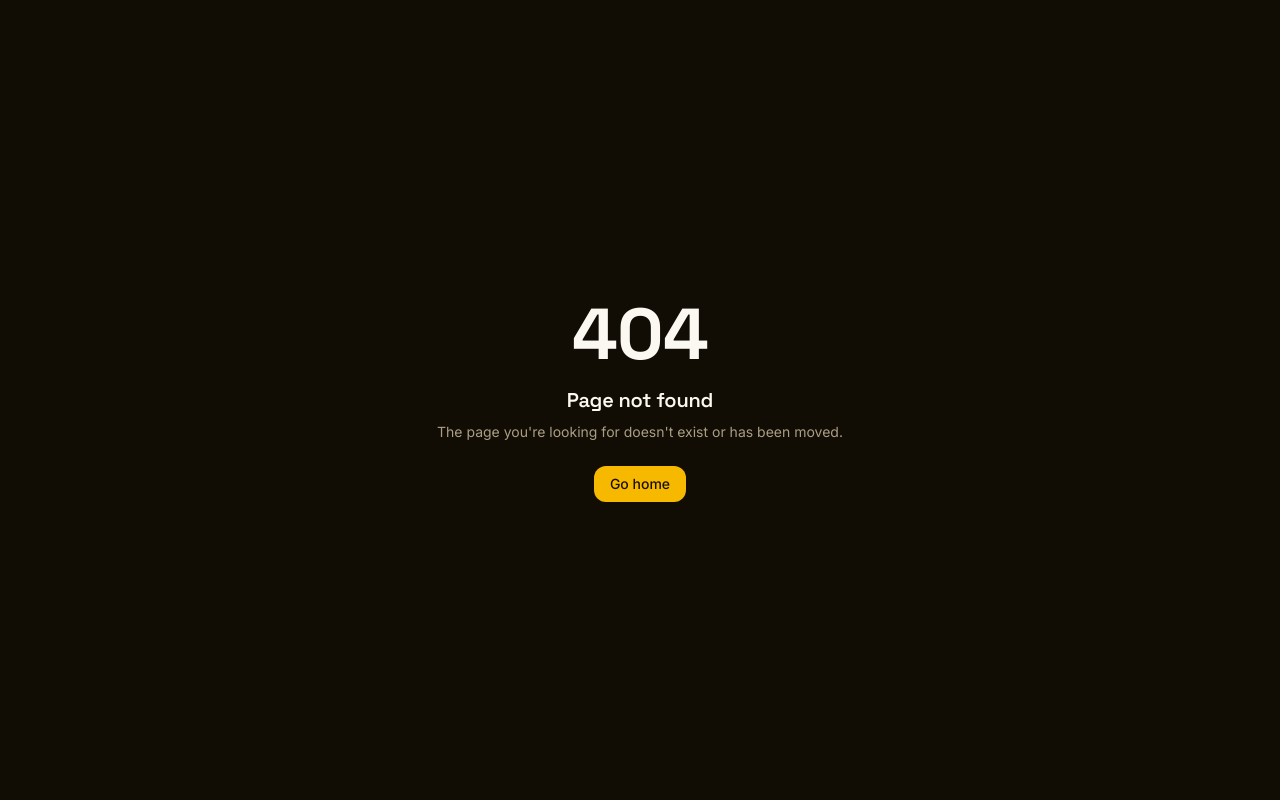
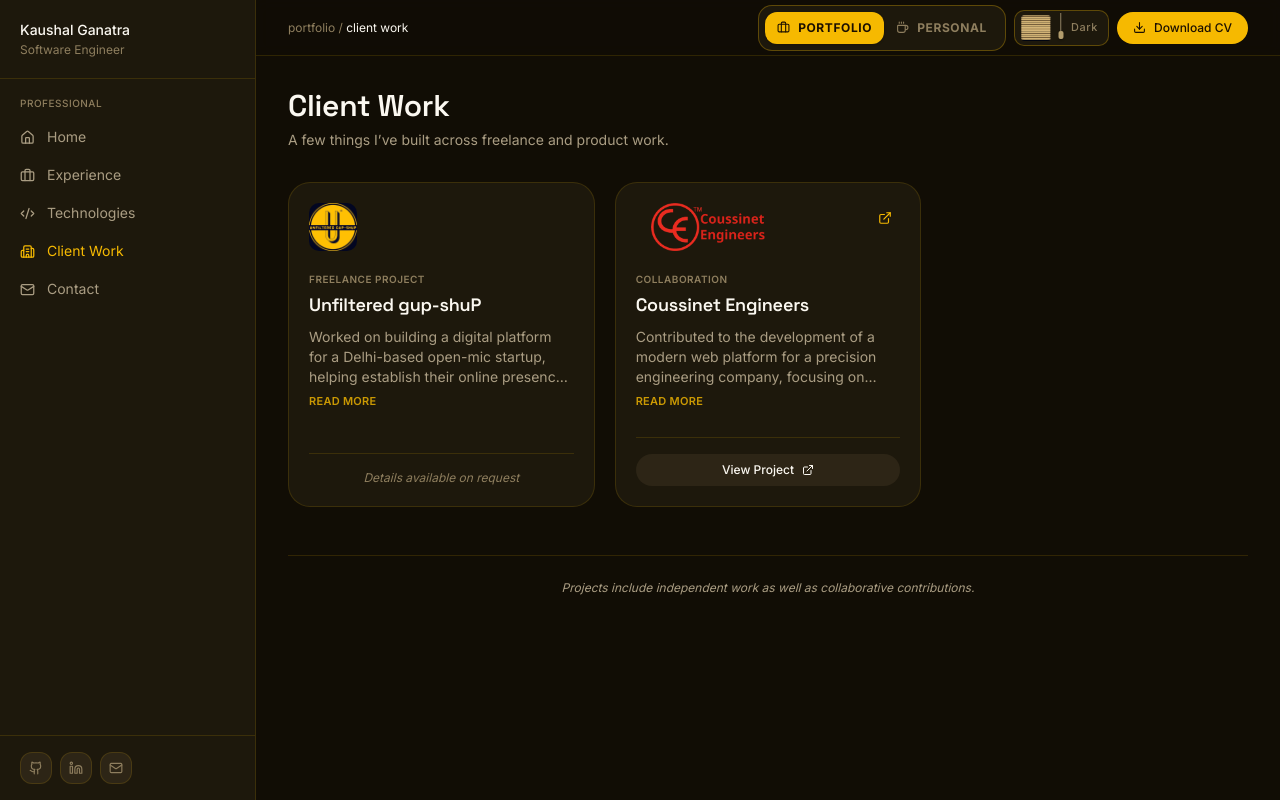
Before and after one commit to KaushalGanatra/Kaushal-Ganatra-Portfolio, a React (Vite) app: page /client-work in a window 1280 px wide. Before the commit this address had no page. Built offline with nearby package versions, Linux system fonts and the light colour scheme.

Commit message:
Add Client Work tab

```diff
--- a/src/data/portfolio.ts
+++ b/src/data/portfolio.ts
@@ -37,7 +37,7 @@ export const PRO_NAV: NavItem[] = [
   { id: "home", label: "Home", icon: Home, to: "/" },
   { id: "experience", label: "Experience", icon: Briefcase, to: "/experience" },
   { id: "technologies", label: "Technologies", icon: Code2, to: "/technologies" },
-  // COMMENTED OUT: { id: "businesses", label: "Businesses", icon: Building2, to: "/businesses" },
+  { id: "client-work", label: "Client Work", icon: Building2, to: "/client-work" },
   // COMMENTED OUT: { id: "blog", label: "Tech Blog", icon: PenLine, to: "/blog" },
   // COMMENTED OUT: { id: "gallery", label: "Gallery", icon: ImageIcon, to: "/gallery" },
   // COMMENTED OUT: { id: "legends", label: "Unsung Legends", icon: Star, to: "/legends" },
@@ -358,3 +358,35 @@ export const interests = [
   "AI",
   "Dance",
 ];
+
+export type ClientWork = {
+  name: string;
+  logo: string;
+  fullBleedLogo?: boolean;
+  link?: string;
+  projectType: string;
+  description: string;
+  isPrivate: boolean;
+  techStack: string[];
+};
+
+export const clientWorks: ClientWork[] = [
+  {
+    name: "Unfiltered gup-shuP",
+    logo: "/client/unfiltered.jpg",
+    fullBleedLogo: true,
+    projectType: "Freelance Project",
+    description: "Worked on building a digital platform for a Delhi-based open-mic startup, helping establish their online presence and showcase events.",
+    isPrivate: false,
+    techStack: ["WordPress", "Elementor", "PHP"]
+  },
+  {
+    name: "Coussinet Engineers",
+    logo: "/client/coussinet.png",
+    link: "https://coussinet.com/",
+    projectType: "Collaboration",
+    description: "Contributed to the development of a modern web platform for a precision engineering company, focusing on frontend implementation and user experience.",
+    isPrivate: false,
+    techStack: ["React", "Tailwind CSS", "Frontend Development"]
+  }
+];
--- a/src/routeTree.gen.ts
+++ b/src/routeTree.gen.ts
@@ -16,6 +16,7 @@ import { Route as GalleryRouteImport } from './routes/gallery'
 import { Route as ExperienceRouteImport } from './routes/experience'
 import { Route as EducationRouteImport } from './routes/education'
 import { Route as ContactRouteImport } from './routes/contact'
+import { Route as ClientWorkRouteImport } from './routes/client-work'
 import { Route as BusinessesRouteImport } from './routes/businesses'
 import { Route as BlogRouteImport } from './routes/blog'
 import { Route as IndexRouteImport } from './routes/index'
@@ -55,6 +56,11 @@ const ContactRoute = ContactRouteImport.update({
   path: '/contact',
   getParentRoute: () => rootRouteImport,
 } as any)
+const ClientWorkRoute = ClientWorkRouteImport.update({
+  id: '/client-work',
+  path: '/client-work',
+  getParentRoute: () => rootRouteImport,
+} as any)
 const BusinessesRoute = BusinessesRouteImport.update({
   id: '/businesses',
   path: '/businesses',
@@ -75,6 +81,7 @@ export interface FileRoutesByFullPath {
   '/': typeof IndexRoute
   '/blog': typeof BlogRoute
   '/businesses': typeof BusinessesRoute
+  '/client-work': typeof ClientWorkRoute
   '/contact': typeof ContactRoute
   '/education': typeof EducationRoute
   '/experience': typeof ExperienceRoute
@@ -87,6 +94,7 @@ export interface FileRoutesByTo {
   '/': typeof IndexRoute
   '/blog': typeof BlogRoute
   '/businesses': typeof BusinessesRoute
+  '/client-work': typeof ClientWorkRoute
   '/contact': typeof ContactRoute
   '/education': typeof EducationRoute
   '/experience': typeof ExperienceRoute
@@ -100,6 +108,7 @@ export interface FileRoutesById {
   '/': typeof IndexRoute
   '/blog': typeof BlogRoute
   '/businesses': typeof BusinessesRoute
+  '/client-work': typeof ClientWorkRoute
   '/contact': typeof ContactRoute
   '/education': typeof EducationRoute
   '/experience': typeof ExperienceRoute
@@ -114,6 +123,7 @@ export interface FileRouteTypes {
     | '/'
     | '/blog'
     | '/businesses'
+    | '/client-work'
     | '/contact'
     | '/education'
     | '/experience'
@@ -126,6 +136,7 @@ export interface FileRouteTypes {
     | '/'
     | '/blog'
     | '/businesses'
+    | '/client-work'
     | '/contact'
     | '/education'
     | '/experience'
@@ -138,6 +149,7 @@ export interface FileRouteTypes {
     | '/'
     | '/blog'
     | '/businesses'
+    | '/client-work'
     | '/contact'
     | '/education'
     | '/experience'
@@ -151,6 +163,7 @@ export interface RootRouteChildren {
   IndexRoute: typeof IndexRoute
   BlogRoute: typeof BlogRoute
   BusinessesRoute: typeof BusinessesRoute
+  ClientWorkRoute: typeof ClientWorkRoute
   ContactRoute: typeof ContactRoute
   EducationRoute: typeof EducationRoute
   ExperienceRoute: typeof ExperienceRoute
@@ -211,6 +224,13 @@ declare module '@tanstack/react-router' {
       preLoaderRoute: typeof ContactRouteImport
       parentRoute: typeof rootRouteImport
     }
+    '/client-work': {
+      id: '/client-work'
+      path: '/client-work'
+      fullPath: '/client-work'
+      preLoaderRoute: typeof ClientWorkRouteImport
+      parentRoute: typeof rootRouteImport
+    }
     '/businesses': {
       id: '/businesses'
       path: '/businesses'
@@ -239,6 +259,7 @@ const rootRouteChildren: RootRouteChildren = {
   IndexRoute: IndexRoute,
   BlogRoute: BlogRoute,
   BusinessesRoute: BusinessesRoute,
+  ClientWorkRoute: ClientWorkRoute,
   ContactRoute: ContactRoute,
   EducationRoute: EducationRoute,
   ExperienceRoute: ExperienceRoute,
--- /dev/null
+++ b/src/routes/client-work.tsx
@@ -0,0 +1,135 @@
+import { useState } from "react";
+import { createFileRoute } from "@tanstack/react-router";
+import { AppLayout } from "@/components/AppLayout";
+import { PageHeader } from "@/components/PageBits";
+import { motion } from "framer-motion";
+import { clientWorks, type ClientWork } from "@/data/portfolio";
+import { ExternalLink } from "lucide-react";
+
+export const Route = createFileRoute("/client-work")({
+  head: () => ({
+    meta: [
+      { title: "Client Work — Kaushal Ganatra" },
+      {
+        name: "description",
+        content: "A premium showcase of real-world freelance and product work.",
+      },
+    ],
+  }),
+  component: ClientWorkPage,
+});
+
+function ClientCard({ work, i }: { work: ClientWork; i: number }) {
+  const [imgFailed, setImgFailed] = useState(false);
+  const [expanded, setExpanded] = useState(false);
+
+  const isLongText = work.description.length > 110;
+
+  return (
+    <motion.div
+      initial={{ opacity: 0, y: 15 }}
+      whileInView={{ opacity: 1, y: 0 }}
+      viewport={{ once: true, margin: "-50px" }}
+      transition={{ delay: 0.1 * i, duration: 0.4, ease: "easeOut" }}
+      className="group relative flex flex-col justify-between rounded-2xl border border-border bg-surface p-5 transition-all duration-300 hover:-translate-y-1.5 hover:border-primary/40 hover:shadow-elegant overflow-hidden"
+    >
+      {/* Subtle background glow on hover */}
+      <div className="pointer-events-none absolute inset-0 bg-gradient-to-br from-primary/0 via-primary/0 to-primary/5 opacity-0 transition-opacity duration-300 group-hover:opacity-100" />
+
+      <div>
+        <div className="mb-5 flex items-start justify-between gap-4">
+          <div className="relative flex flex-shrink-0 items-center justify-start min-h-[48px]">
+            {imgFailed ? (
+              <span className="text-2xl font-bold text-primary tracking-tight">
+                {work.name.substring(0, 2).toUpperCase()}
+              </span>
+            ) : (
+              <img
+                src={work.logo}
+                alt={`${work.name} logo`}
+                className="max-h-12 w-auto max-w-[160px] object-contain rounded-sm"
+                loading="lazy"
+                onError={() => setImgFailed(true)}
+              />
+            )}
+          </div>
+          {work.link && (
+            <a
+              href={work.link}
+              target="_blank"
+              rel="noreferrer"
+              className="inline-flex flex-shrink-0 items-center justify-center rounded-full bg-primary-soft p-2 text-primary transition-colors hover:bg-primary hover:text-primary-foreground"
+              aria-label={`Visit ${work.name}`}
+            >
+              <ExternalLink size={14} />
+            </a>
+          )}
+        </div>
+
+        <div className="mb-1 text-[10px] font-semibold uppercase tracking-wider text-faint">
+          {work.projectType}
+        </div>
+        <h3 className="mb-2 text-lg font-semibold text-foreground">
+          {work.name}
+        </h3>
+        <div className="mb-6">
+          <p
+            className={`text-sm text-muted-foreground transition-all duration-200 ${
+              expanded ? "" : "line-clamp-3"
+            }`}
+          >
+            {work.description}
+          </p>
+          {isLongText && (
+            <button
+              onClick={() => setExpanded(!expanded)}
+              className="mt-1.5 cursor-pointer text-[11px] font-semibold tracking-wide uppercase text-primary/80 transition-colors hover:text-primary"
+            >
+              {expanded ? "Show less" : "Read more"}
+            </button>
+          )}
+        </div>
+      </div>
+
+      <div>
+        <div className="mt-auto border-t border-border pt-4">
+          {work.link ? (
+            <a
+              href={work.link}
+              target="_blank"
+              rel="noreferrer"
+              className="inline-flex w-full items-center justify-center gap-2 rounded-xl bg-surface-2 px-4 py-2 text-xs font-medium text-foreground transition-colors group-hover:bg-primary group-hover:text-primary-foreground"
+            >
+              View Project <ExternalLink size={12} />
+            </a>
+          ) : (
+            <div className="w-full text-center text-xs text-faint italic">
+              {work.isPrivate ? "Private internal project" : "Details available on request"}
+            </div>
+          )}
+        </div>
+      </div>
+    </motion.div>
+  );
+}
+
+function ClientWorkPage() {
+  return (
+    <AppLayout>
+      <PageHeader
+        title="Client Work"
+        subtitle="A few things I’ve built across freelance and product work."
+      />
+
+      <div className="mt-8 grid grid-cols-1 gap-5 md:grid-cols-2 lg:grid-cols-3">
+        {clientWorks.map((work, i) => (
+          <ClientCard key={work.name} work={work} i={i} />
+        ))}
+      </div>
+
+      <div className="mt-12 text-center text-xs text-muted-foreground italic border-t border-border pt-6">
+        Projects include independent work as well as collaborative contributions.
+      </div>
+    </AppLayout>
+  );
+}
```
Also changed, not shown: public/client/coussinet.png (added), public/client/unfiltered.jpg (added).
